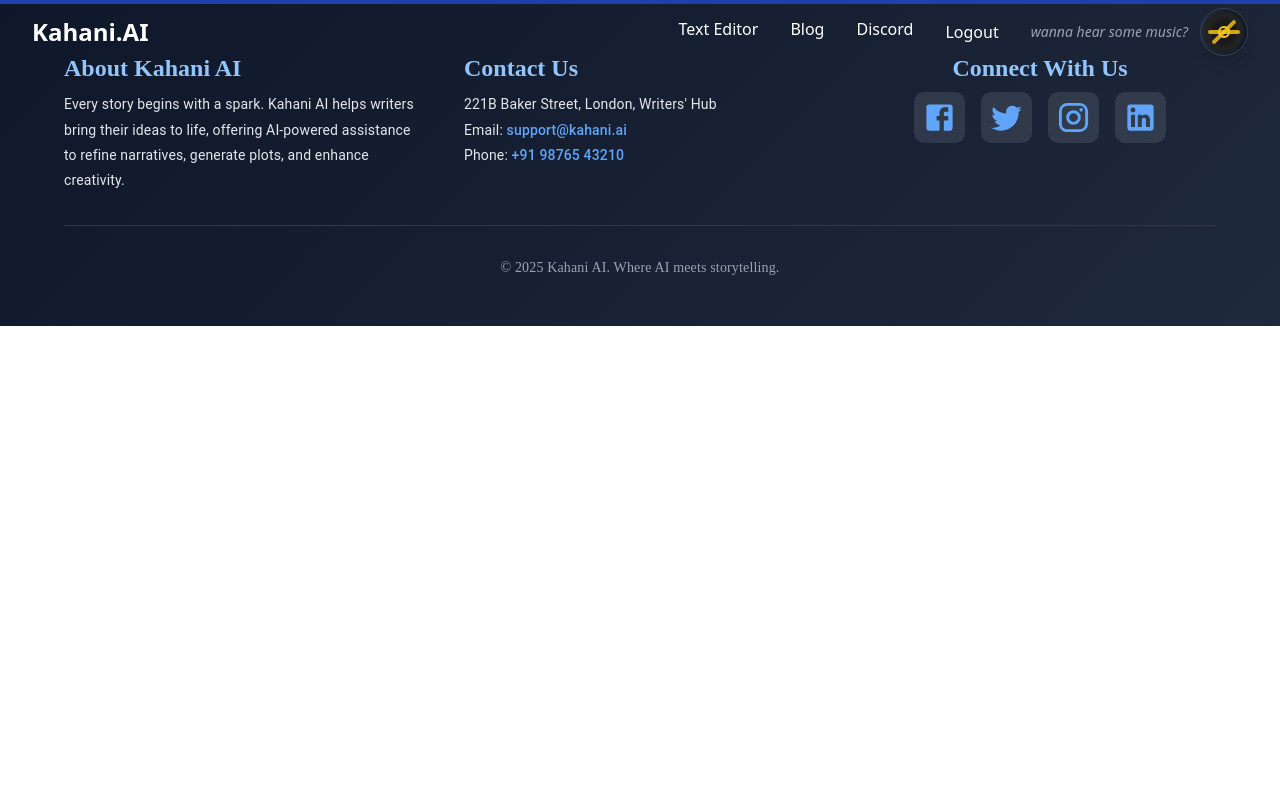
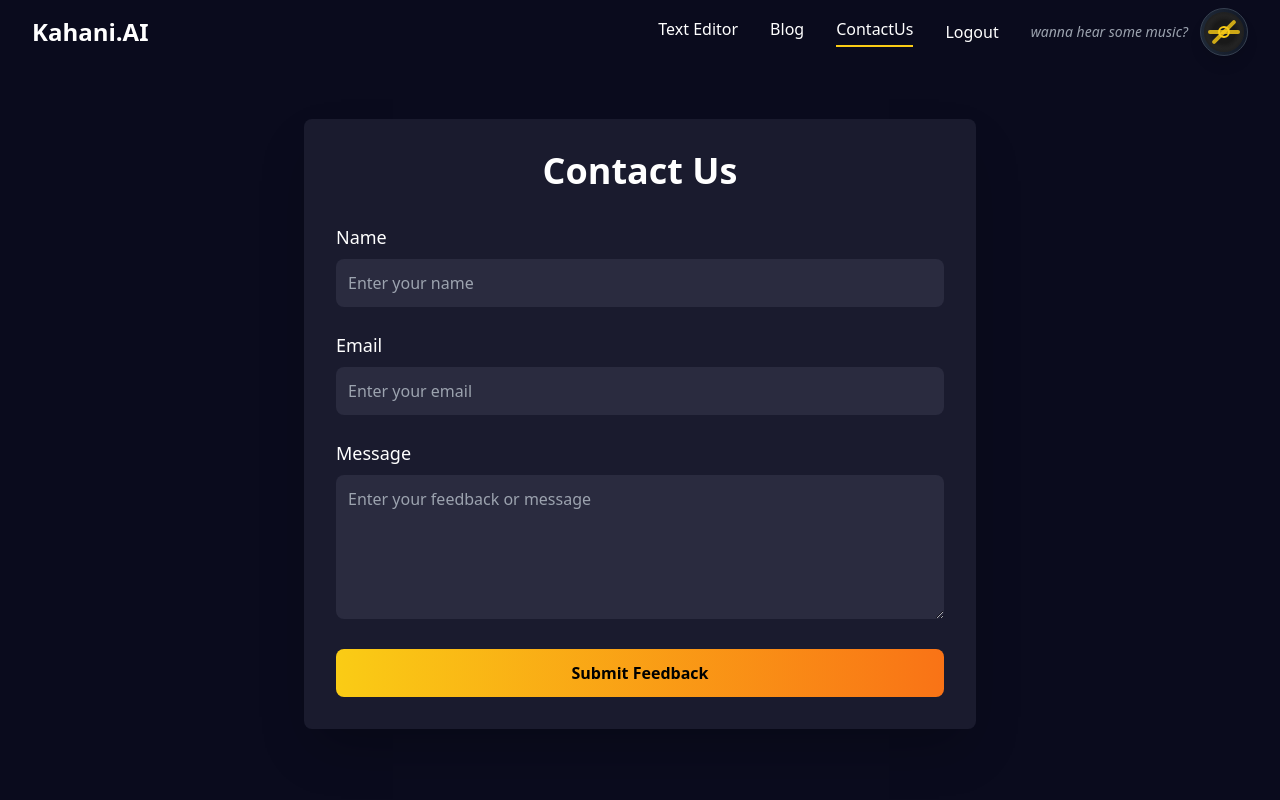
Before and after one commit to vanshika1307/Machine_not_learning-HackSync25, a React (Vite) app in the folder frontend/: page /contact-us in a window 1280 px wide. Shown: the top 800 px of the page. Built offline with nearby package versions, Linux system fonts and the light colour scheme; no server answers; sample sign-in values are in the browser's storage.

Commit message:
contact us

```diff
--- a/frontend/package.json
+++ b/frontend/package.json
@@ -16,6 +16,7 @@
     "@mui/icons-material": "^6.1.1",
     "@mui/material": "^6.4.5",
     "@mui/x-charts": "^7.17.0",
+    "axios": "^1.7.9",
     "date-fns": "^4.1.0",
     "firebase": "^11.3.1",
     "framer-motion": "^11.18.2",
@@ -25,6 +26,7 @@
     "leaflet": "^1.9.4",
     "leaflet-routing-machine": "^3.2.12",
     "lucide-react": "^0.441.0",
+    "openai": "^4.85.4",
     "react": "^18.3.1",
     "react-dom": "^18.3.1",
     "react-firebase-hooks": "^5.1.1",
@@ -33,6 +35,7 @@
     "react-leaflet": "^4.2.1",
     "react-router-dom": "^6.29.0",
     "recharts": "^2.12.7",
+    "resend": "^4.1.2",
     "three": "^0.168.0"
   },
   "devDependencies": {
--- a/frontend/src/App.jsx
+++ b/frontend/src/App.jsx
@@ -11,6 +11,8 @@ import ImageGeneratorPage from "./pages/ImageGeneratorPage";
 import Register from "./pages/register";
 import Blog from "./pages/Blog";
 import Logi from "./pages/login";
+import ContactUs from "./pages/ContactUs";
+
 import ImageGrid from "./components/AdventureSection/ImageGeneratorContent";
 import { auth } from './firebase/config';
 import StoryGenerator from "./Pages/StoryGenerator";
@@ -37,6 +39,14 @@ const App = () => {
             <Route path="/" element={<Home />} />
             <Route path="/home" element={<Home />} />
             <Route
+              path="/contact-us"
+              element={
+                <ProtectedRoute>
+                  <ContactUs />
+                </ProtectedRoute>
+              }
+            />
+            <Route
               path="/image-generator"
               element={
                 <ProtectedRoute>
--- /dev/null
+++ b/frontend/src/Pages/ContactUs.jsx
@@ -0,0 +1,163 @@
+import { useState } from "react";
+import { motion } from "framer-motion";
+import { useAuthState } from "react-firebase-hooks/auth";
+import { auth } from "../firebase/config";
+import { Resend } from "resend";
+
+const ContactUs = () => {
+  const [name, setName] = useState("");
+  const [email, setEmail] = useState("");
+  const [message, setMessage] = useState("");
+  const [loading, setLoading] = useState(false);
+  const [success, setSuccess] = useState(false);
+  const [error, setError] = useState("");
+  const [user] = useAuthState(auth);
+
+  const handleSubmit = async (e) => {
+    e.preventDefault();
+
+    if (!user) {
+      setError("You must be logged in to submit the form.");
+      return;
+    }
+
+    if (!name.trim() || !email.trim() || !message.trim()) {
+      setError("Please fill out all fields.");
+      return;
+    }
+
+    setLoading(true);
+    setError("");
+
+    try {
+      const resend = new Resend("re_9vj6MD6t_HPHe3NFZoM8Li9Q4NwVbnHjw"); // Replace with your Resend API key
+
+      const { data, error: resendError } = await resend.emails.send({
+        from: "onboarding@resend.dev", // Replace with your verified sender email
+        to: "shaikhsalif50@gmail.com", // Replace with your email
+        subject: "New Feedback from Kahani.AI",
+        html: `
+          <p><strong>Name:</strong> ${name}</p>
+          <p><strong>Email:</strong> ${email}</p>
+          <p><strong>Message:</strong> ${message}</p>
+        `,
+      });
+
+      if (resendError) {
+        console.error("Error sending email:", resendError);
+        setError(`Failed to send feedback: ${resendError.message}`);
+      } else {
+        console.log("Email sent successfully:", data);
+        setSuccess(true);
+        setName("");
+        setEmail("");
+        setMessage("");
+      }
+    } catch (error) {
+      console.error("Error:", error);
+      setError(`An unexpected error occurred: ${error.message}`);
+    } finally {
+      setLoading(false);
+    }
+  };
+
+  if (!user) {
+    return (
+      <div className="min-h-screen flex items-center justify-center bg-[#0a0b1d] text-white">
+        <motion.div
+          initial={{ opacity: 0, y: -50 }}
+          animate={{ opacity: 1, y: 0 }}
+          transition={{ duration: 0.5 }}
+          className="text-center"
+        >
+          <h1 className="text-4xl font-bold">Access Denied</h1>
+          <p className="mt-4 text-lg">Please log in to submit feedback.</p>
+        </motion.div>
+      </div>
+    );
+  }
+
+  return (
+
+    <div className="min-h-screen bg-[#0a0b1d] text-white flex flex-col items-center justify-center p-4">
+      <motion.div
+        initial={{ opacity: 0, y: -50 }}
+        animate={{ opacity: 1, y: 0 }}
+        transition={{ duration: 0.5 }}
+        className="w-full max-w-2xl bg-[#1a1b2e] rounded-lg shadow-2xl p-8 mt-12"
+      >
+        <h1 className="text-4xl font-bold text-center mb-8">Contact Us</h1>
+        <form onSubmit={handleSubmit} className="space-y-6">
+          <div>
+            <label htmlFor="name" className="block text-lg font-medium mb-2">
+              Name
+            </label>
+            <input
+              type="text"
+              id="name"
+              placeholder="Enter your name"
+              value={name}
+              onChange={(e) => setName(e.target.value)}
+              className="w-full p-3 rounded-lg bg-[#2a2b3f] text-white placeholder-gray-400 focus:outline-none focus:ring-2 focus:ring-yellow-400"
+              required
+            />
+          </div>
+          <div>
+            <label htmlFor="email" className="block text-lg font-medium mb-2">
+              Email
+            </label>
+            <input
+              type="email"
+              id="email"
+              placeholder="Enter your email"
+              value={email}
+              onChange={(e) => setEmail(e.target.value)}
+              className="w-full p-3 rounded-lg bg-[#2a2b3f] text-white placeholder-gray-400 focus:outline-none focus:ring-2 focus:ring-yellow-400"
+              required
+            />
+          </div>
+          <div>
+            <label htmlFor="message" className="block text-lg font-medium mb-2">
+              Message
+            </label>
+            <textarea
+              id="message"
+              placeholder="Enter your feedback or message"
+              value={message}
+              onChange={(e) => setMessage(e.target.value)}
+              className="w-full p-3 rounded-lg bg-[#2a2b3f] text-white placeholder-gray-400 focus:outline-none focus:ring-2 focus:ring-yellow-400"
+              rows="5"
+              required
+            />
+          </div>
+          {error && (
+            <div className="text-red-500 text-center">
+              {error}
+            </div>
+          )}
+          {success && (
+            <div className="text-green-500 text-center">
+              Feedback submitted successfully!
+            </div>
+          )}
+          <button
+            type="submit"
+            disabled={loading}
+            className="w-full bg-gradient-to-r from-yellow-400 to-orange-500 text-black font-semibold py-3 rounded-lg hover:opacity-90 transition-opacity duration-300 flex items-center justify-center"
+          >
+            {loading ? (
+              <div className="flex items-center">
+                <div className="w-4 h-4 border-2 border-white border-t-2 border-t-transparent rounded-full animate-spin mr-2"></div>
+                Submitting...
+              </div>
+            ) : (
+              "Submit Feedback"
+            )}
+          </button>
+        </form>
+      </motion.div>
+    </div>
+  );
+};
+
+export default ContactUs;
--- a/frontend/src/Pages/ImageGeneratorPage.jsx
+++ b/frontend/src/Pages/ImageGeneratorPage.jsx
@@ -55,7 +55,7 @@ const ImageGeneratorPage = () => {
       <motion.div
         initial={{ opacity: 0, y: 20 }}
         animate={{ opacity: 1, y: 0 }}
-        className="text-center mb-12"
+        className="text-center mb-12 mt-12"
       >
         <h1 className="text-4xl md:text-6xl font-bold text-white mb-4">
           AI Image <span className="text-yellow-400">Generator</span>
--- a/frontend/src/components/Header.jsx
+++ b/frontend/src/components/Header.jsx
@@ -63,7 +63,7 @@ const Header = () => {
           <div className="hidden md:flex items-center space-x-8">
   <NavLink to="/text-editor" isActive={location.pathname === "/text-editor"}>Text Editor</NavLink>
   <NavLink to="/blog" isActive={location.pathname === "/blog"}>Blog</NavLink>
-  <NavLink to="/discord" isActive={location.pathname === "/discord"}>Discord</NavLink>
+  <NavLink to="/contact-us" isActive={location.pathname === "/contact-us"}>ContactUs</NavLink>
   {user ? (
     <button
       onClick={() => auth.signOut()}
```
Also changed, not shown: 2 other files (tests, documents, lock files or other folders).
